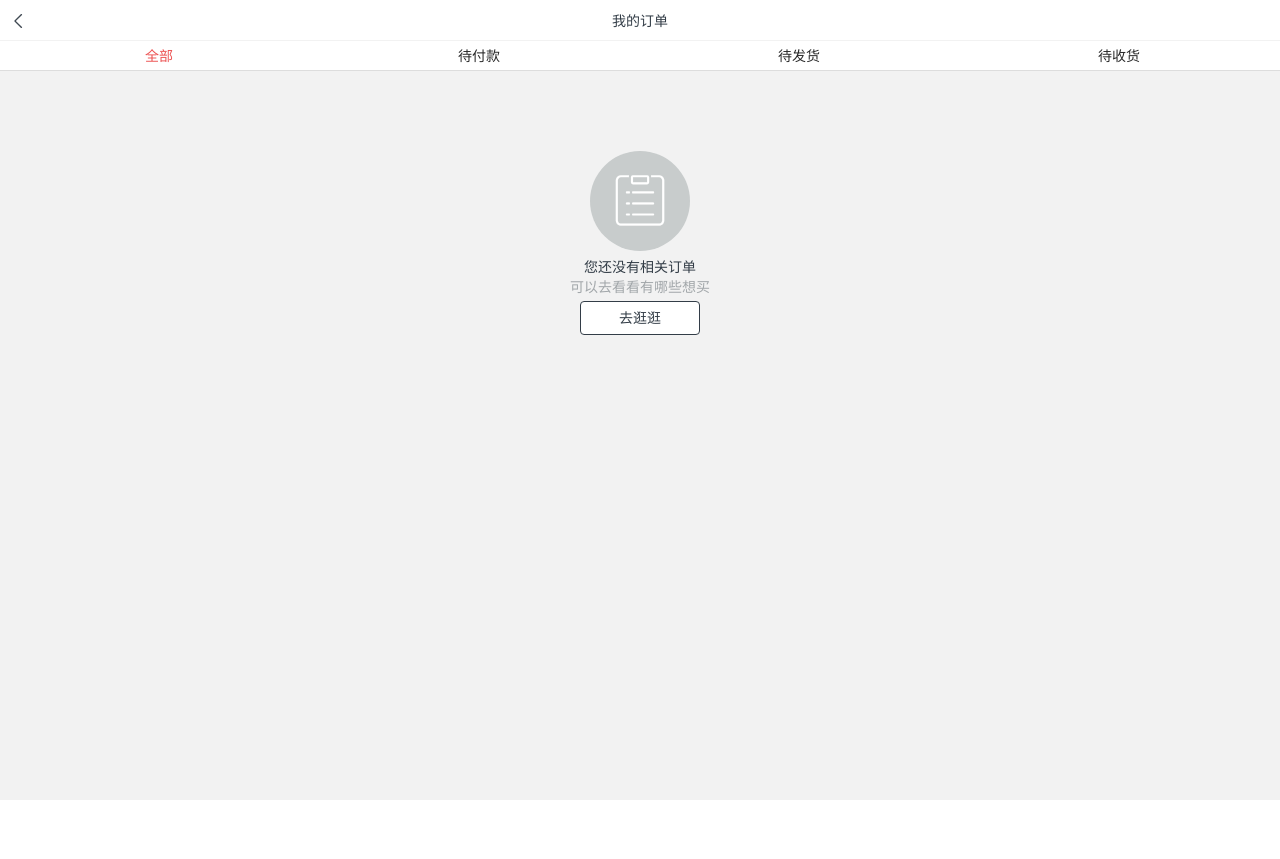
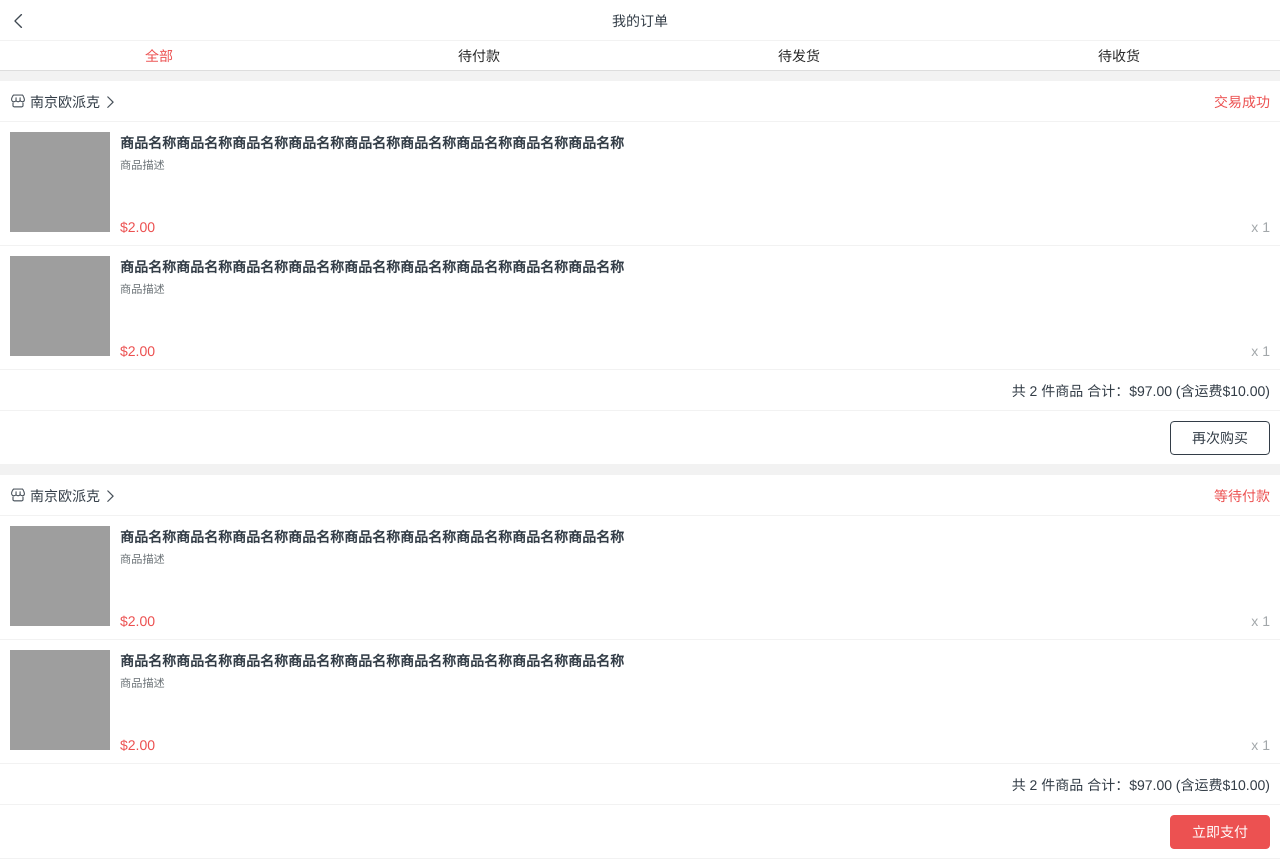
Before and after one commit to mooncool/dancing-flower, a website: page demo/order-list.html in a window 1280 px wide. Before the commit the page ends 800 px from the top, so only its background shows below. Drawn offline with nearby package versions, Linux system fonts and the light colour scheme; files that its build step writes are made by us from their sources; grey boxes are pictures that could not be loaded; files whose address does not match are found by name.

Commit message:
Add order-list.html

```diff
--- a/demo/order-list.html
+++ b/demo/order-list.html
@@ -26,7 +26,7 @@
             </ul>
         </div>
     </div>
-    <div class="row">
+    <div class="row" style="display: none;">
         <div class="col-12">
             <div class="empty-list text-center">
                 <i class="iconfont icon-circle icon-circle-gray">&#xe62d;</i>
@@ -40,7 +40,114 @@
     </div>
     <div class="row">
         <div class="col-12">
-
+            <div class="order-box">
+                <div>
+                    <i class="iconfont">&#xe603;</i>
+                    <a>南京欧派克</a>
+                    <i class="iconfont">&#xe61b;</i>
+                    <span class="text-red float-right">交易成功</span>
+                </div>
+                <ul class="list">
+                    <li class="item">
+                        <div class="img-container">
+                            <a>
+                                <img src="http://www.fashiongonerogue.com/wp-content/uploads/2014/06/blake-lively-loreal-hair.jpg">
+                            </a>
+                        </div>
+                        <div class="item-info">
+                            <a>
+                                <h5>商品名称商品名称商品名称商品名称商品名称商品名称商品名称商品名称商品名称</h5>
+                            </a>
+                            <small>
+                                商品描述
+                            </small>
+                            <div>
+                                <span class="price">$2.00</span>
+                                <span class="float-right text-gray">x 1</span>
+                            </div>
+                        </div>
+                    </li>
+                    <li class="item">
+                        <div class="img-container">
+                            <a>
+                                <img src="http://www.fashiongonerogue.com/wp-content/uploads/2014/06/blake-lively-loreal-hair.jpg">
+                            </a>
+                        </div>
+                        <div class="item-info">
+                            <a>
+                                <h5>商品名称商品名称商品名称商品名称商品名称商品名称商品名称商品名称商品名称</h5>
+                            </a>
+                            <small>
+                                商品描述
+                            </small>
+                            <div>
+                                <span class="price">$2.00</span>
+                                <span class="float-right text-gray">x 1</span>
+                            </div>
+                        </div>
+                    </li>
+                </ul>
+                <p>
+                    共 2 件商品 合计：$97.00 (含运费$10.00)
+                </p>
+                <p>
+                    <button class="btn btn-outline btn-default float-right">再次购买</button>
+                </p>
+            </div>
+            <div class="order-box">
+                <div>
+                    <i class="iconfont">&#xe603;</i>
+                    <a>南京欧派克</a>
+                    <i class="iconfont">&#xe61b;</i>
+                    <span class="text-red float-right">等待付款</span>
+                </div>
+                <ul class="list">
+                    <li class="item">
+                        <div class="img-container">
+                            <a>
+                                <img src="http://www.fashiongonerogue.com/wp-content/uploads/2014/06/blake-lively-loreal-hair.jpg">
+                            </a>
+                        </div>
+                        <div class="item-info">
+                            <a>
+                                <h5>商品名称商品名称商品名称商品名称商品名称商品名称商品名称商品名称商品名称</h5>
+                            </a>
+                            <small>
+                                商品描述
+                            </small>
+                            <div>
+                                <span class="price">$2.00</span>
+                                <span class="float-right text-gray">x 1</span>
+                            </div>
+                        </div>
+                    </li>
+                    <li class="item">
+                        <div class="img-container">
+                            <a>
+                                <img src="http://www.fashiongonerogue.com/wp-content/uploads/2014/06/blake-lively-loreal-hair.jpg">
+                            </a>
+                        </div>
+                        <div class="item-info">
+                            <a>
+                                <h5>商品名称商品名称商品名称商品名称商品名称商品名称商品名称商品名称商品名称</h5>
+                            </a>
+                            <small>
+                                商品描述
+                            </small>
+                            <div>
+                                <span class="price">$2.00</span>
+                                <span class="float-right text-gray">x 1</span>
+                            </div>
+                        </div>
+                    </li>
+                </ul>
+                <p>
+                    共 2 件商品 合计：$97.00 (含运费$10.00)
+                </p>
+                <p>
+                    <button class="btn btn-danger float-right">立即支付</button>
+                </p>
+            </div>
         </div>
     </div>
 </div>
--- a/scss/components/_box.scss
+++ b/scss/components/_box.scss
@@ -45,3 +45,36 @@
         }
     }
 }
+
+.order-box {
+    width: 100%;
+    position: relative;
+    background-color: #fff;
+    margin-top: 10px;
+
+    & > div {
+        position: relative;
+        width: 100%;
+        padding: 10px;
+        @include box-sizing(border-box);
+        @include border($common-border-config, bottom);
+
+        i:last-of-type {
+            font-size: 13px;
+        }
+    }
+
+    p {
+        padding: 10px;
+        @include border($common-border-config, bottom);
+        text-align: right;
+
+        &:last-of-type {
+            height: 33px;
+        }
+    }
+
+    button {
+        width: 100px;
+    }
+}
```
